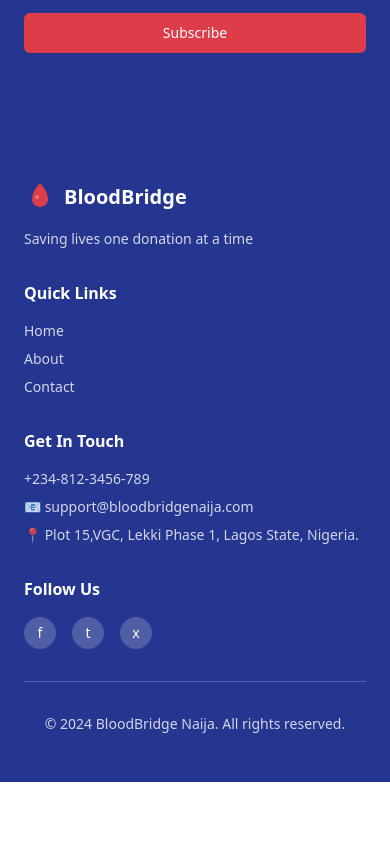
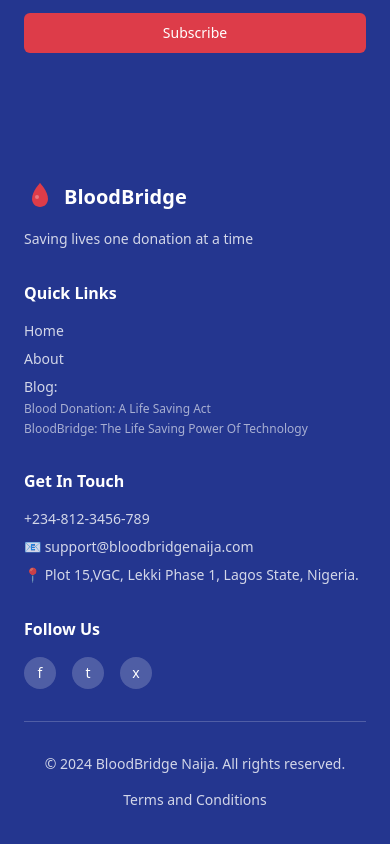
Before and after one commit to Bigdee001-dev/blood-bridge, a React (Vite) app: page / in a window 390 px wide. Shown: the part 7880-8724 px from the top of the page. Before the commit the page ends 8662 px from the top, so only its background shows below. Built offline with nearby package versions, Linux system fonts and the light colour scheme.

Commit message:
Update navigation and footer links
Change the "Contact" button in the navigation bar to "Blog" and link it to the provided blog pages. Add a "Terms and Conditions" button to the footer, linking to the specified URL.

```diff
--- a/src/pages/Landing.tsx
+++ b/src/pages/Landing.tsx
@@ -33,7 +33,29 @@ const Landing = () => {
         <div className="hidden md:flex items-center gap-8">
           <Link to="/" className="text-white hover:text-white/80 transition-colors">Home</Link>
           <Link to="/about" className="text-white hover:text-white/80 transition-colors">About</Link>
-          <Link to="/contact" className="text-white hover:text-white/80 transition-colors">Contact</Link>
+          <div className="relative group">
+            <button className="text-white hover:text-white/80 transition-colors">Blog</button>
+            <div className="absolute top-full left-0 mt-1 w-80 bg-white rounded-md shadow-lg opacity-0 invisible group-hover:opacity-100 group-hover:visible transition-all duration-200 z-50">
+              <div className="p-4 space-y-2">
+                <a
+                  href="https://www.notion.so/Blood-Donation-Not-just-a-good-deed-but-a-Life-saving-act-250474b475bc80aaa0f9f822083a18cf"
+                  target="_blank"
+                  rel="noopener noreferrer"
+                  className="block p-2 text-sm text-gray-700 hover:bg-gray-100 rounded transition-colors"
+                >
+                  Blood Donation: Not just a good deed, but a Life-saving act
+                </a>
+                <a
+                  href="https://www.notion.so/BloodBridge-The-Life-Saving-Power-of-Technology-24c7d55750b480a28c1ff35dbcb9ed6f"
+                  target="_blank"
+                  rel="noopener noreferrer"
+                  className="block p-2 text-sm text-gray-700 hover:bg-gray-100 rounded transition-colors"
+                >
+                  BloodBridge: The Life-Saving Power of Technology
+                </a>
+              </div>
+            </div>
+          </div>
         </div>
 
         <div className="flex items-center gap-3">
@@ -475,7 +497,25 @@ const Landing = () => {
               <div className="space-y-2 text-sm">
                 <Link to="/" className="block text-white/80 hover:text-white">Home</Link>
                 <Link to="/about" className="block text-white/80 hover:text-white">About</Link>
-                <Link to="/contact" className="block text-white/80 hover:text-white">Contact</Link>
+                <div className="space-y-1">
+                  <p className="text-white/80">Blog:</p>
+                  <a
+                    href="https://www.notion.so/Blood-Donation-Not-just-a-good-deed-but-a-Life-saving-act-250474b475bc80aaa0f9f822083a18cf"
+                    target="_blank"
+                    rel="noopener noreferrer"
+                    className="block text-white/60 hover:text-white text-xs"
+                  >
+                    Blood Donation: A Life Saving Act
+                  </a>
+                  <a
+                    href="https://www.notion.so/BloodBridge-The-Life-Saving-Power-of-Technology-24c7d55750b480a28c1ff35dbcb9ed6f"
+                    target="_blank"
+                    rel="noopener noreferrer"
+                    className="block text-white/60 hover:text-white text-xs"
+                  >
+                    BloodBridge: The Life Saving Power Of Technology
+                  </a>
+                </div>
               </div>
             </div>
 
@@ -504,8 +544,18 @@ const Landing = () => {
             </div>
           </div>
 
-          <div className="border-t border-white/20 pt-8 text-center text-sm text-white/80">
+          <div className="border-t border-white/20 pt-8 flex flex-col md:flex-row justify-between items-center text-sm text-white/80">
             <p>© 2024 BloodBridge Naija. All rights reserved.</p>
+            <a
+              href="https://www.notion.so/Terms-And-Conditions-2541b97b113380f2a0b4d0fb5fd477d0"
+              target="_blank"
+              rel="noopener noreferrer"
+              className="mt-2 md:mt-0"
+            >
+              <Button variant="ghost" size="sm" className="text-white/80 hover:text-white hover:bg-white/10">
+                Terms and Conditions
+              </Button>
+            </a>
           </div>
         </div>
       </footer>
```
